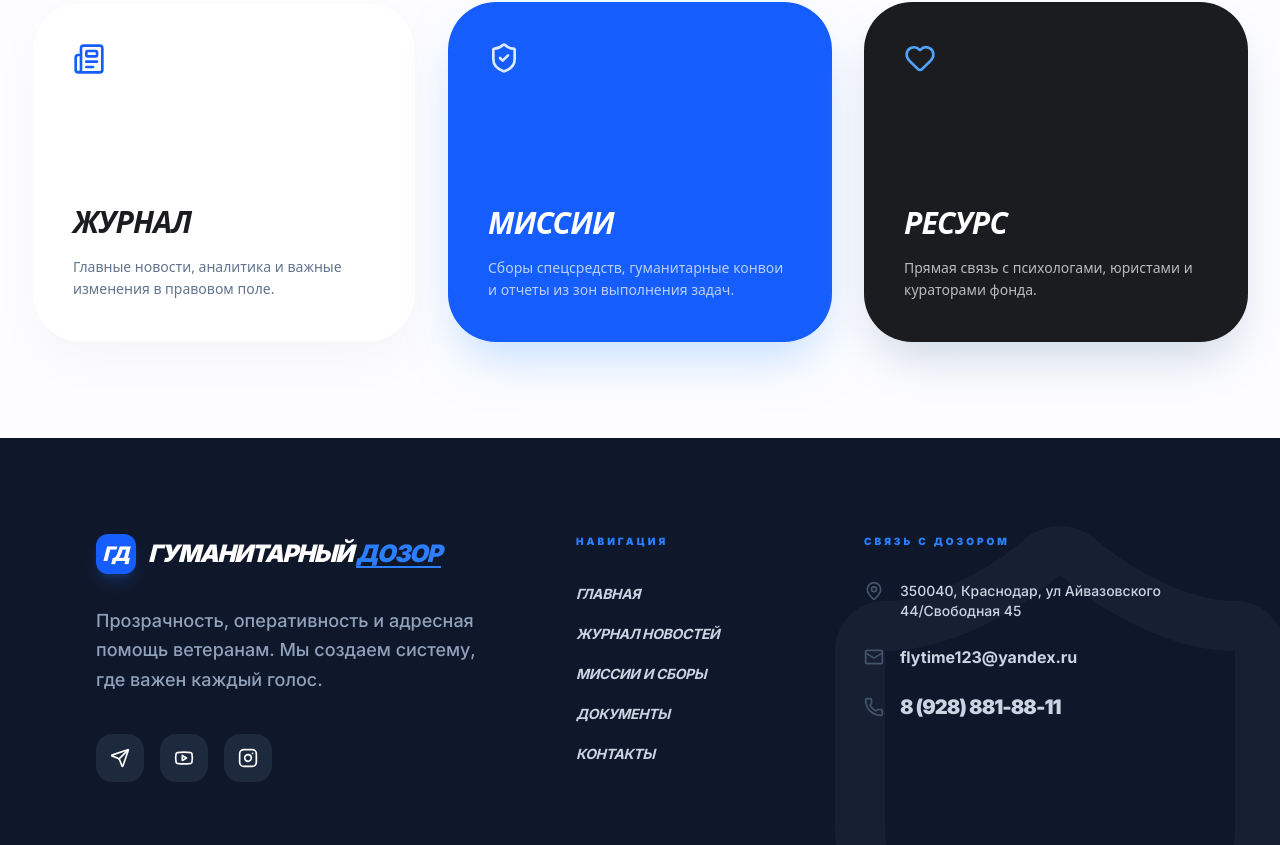
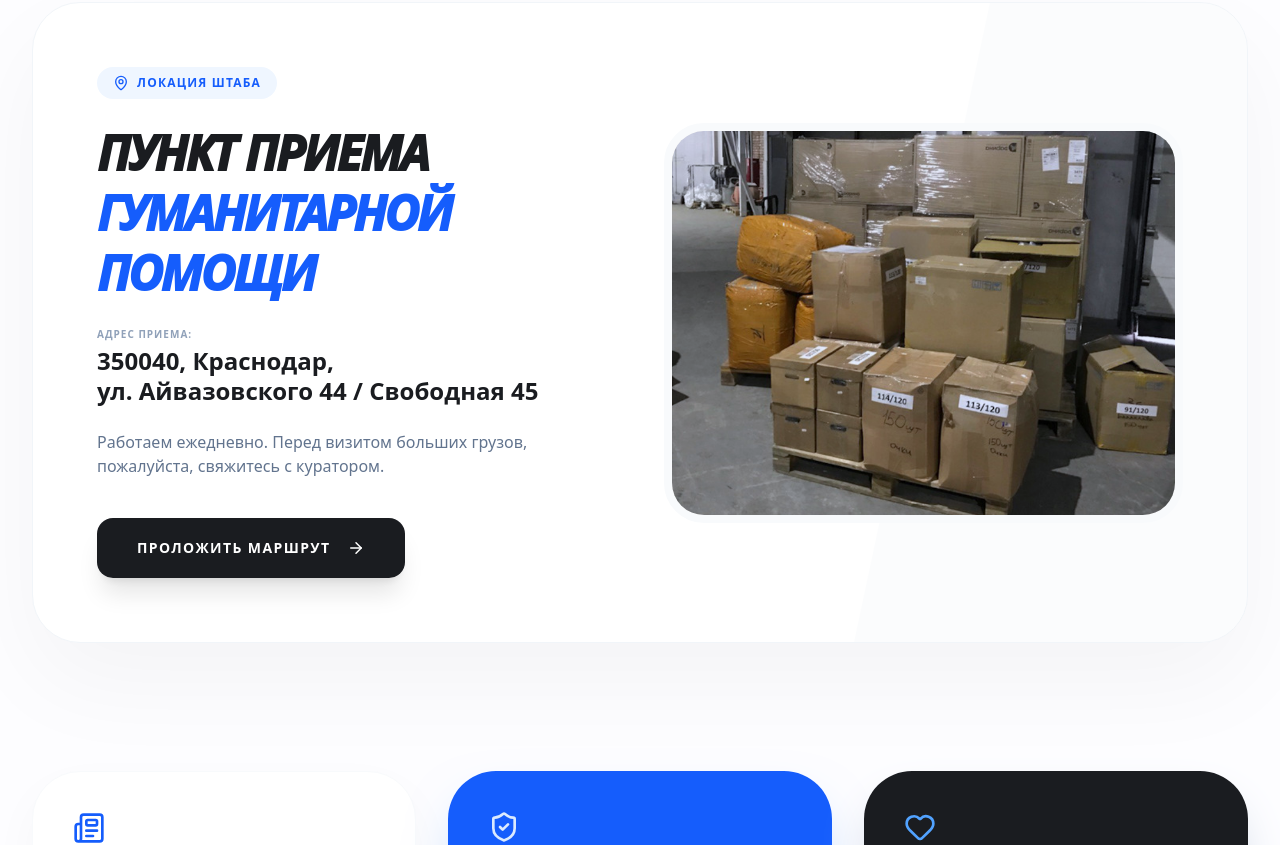
Before and after one commit to arkhipstarkov/humanitarian-watch, a Next.js app: page / in a window 1280 px wide. Shown: the part 1537-2382 px from the top of the page. Built offline with nearby package versions, Linux system fonts and the light colour scheme.

Commit message:
Update footer with TG link and map address

```diff
--- a/src/app/events/[id]/page.tsx
+++ b/src/app/events/[id]/page.tsx
@@ -39,9 +39,9 @@
     date: "Январь, 2026",
     location: "Донецкое направление",
     stats: [
-      { label: "Цель", value: "850 000 ₽", icon: <Target size={18} /> },
+      { label: "Цель", value: "200 000 ₽", icon: <Target size={18} /> },
       { label: "Приоритет", value: "Критический", icon: <ShieldCheck size={18} /> },
-      { label: "Собрано", value: "15%", icon: <Box size={18} /> }
+      { label: "Собрано", value: "50%", icon: <Box size={18} /> }
     ],
     color: "bg-orange-500",
     coverImage: "/images/tools_cover.png",
--- a/src/app/page.tsx
+++ b/src/app/page.tsx
@@ -1,5 +1,5 @@
 import React from 'react';
-import { Newspaper, Heart, ArrowRight, Target, ShieldCheck, Zap } from 'lucide-react';
+import { Newspaper, Heart, ArrowRight, Target, ShieldCheck, Zap, MapPin } from 'lucide-react';
 import Link from 'next/link';
 import Image from 'next/image';
 
@@ -42,8 +42,8 @@
         </div>
       </nav>
 
-      {/* Hero Section */}
       <main className="pt-48 pb-24 px-8 max-w-7xl mx-auto">
+        {/* Hero Section */}
         <div className="grid grid-cols-1 lg:grid-cols-12 gap-16 items-center mb-24">
           <div className="lg:col-span-8">
             <h1 className="text-6xl md:text-[100px] font-[950] leading-[0.9] tracking-tighter mb-10 uppercase italic">
@@ -60,7 +60,7 @@
               <div className="absolute top-0 right-0 w-24 h-24 bg-[#B35B2A]/5 rounded-bl-full -mr-10 -mt-10 transition-transform group-hover:scale-110" />
               <Target className="text-[#B35B2A] mb-6" size={32} />
               <h4 className="text-sm font-black uppercase tracking-widest mb-2">Активный сбор</h4>
-              <p className="text-2xl font-bold tracking-tight mb-6 leading-tight">Средства РЭБ для передовой</p>
+              <p className="text-2xl font-bold tracking-tight mb-6 leading-tight">Сварка, генераторы и инструменты для передовой</p>
               <div className="w-full h-2 bg-slate-100 rounded-full overflow-hidden mb-4">
                 <div className="h-full bg-blue-600 w-[78%] shadow-[0_0_10px_rgba(37,99,235,0.3)]" />
               </div>
@@ -120,6 +120,55 @@
                 <Zap className="mx-auto mb-2" size={24} />
                 <p className="text-lg font-black uppercase leading-tight italic">Быстрая логистика</p>
               </div>
+            </div>
+          </div>
+        </div>
+
+        {/* НОВАЯ СЕКЦИЯ: Пункт приема */}
+        <div className="mb-32 bg-white rounded-[48px] p-8 md:p-16 border border-slate-100 shadow-[0_40px_100px_rgba(0,0,0,0.04)] relative overflow-hidden">
+          <div className="absolute top-0 right-0 w-1/3 h-full bg-slate-50/50 -skew-x-12 translate-x-20 z-0" />
+
+          <div className="relative z-10 grid grid-cols-1 lg:grid-cols-2 gap-12 items-center">
+            <div>
+              <div className="inline-flex items-center gap-2 bg-blue-50 text-blue-600 px-4 py-2 rounded-full mb-6">
+                <MapPin size={16} className="animate-pulse" />
+                <span className="text-xs font-black uppercase tracking-widest">Локация штаба</span>
+              </div>
+
+              <h2 className="text-5xl font-[950] uppercase italic tracking-tighter leading-tight mb-6">
+                Пункт приема <br />
+                <span className="text-blue-600">гуманитарной помощи</span>
+              </h2>
+
+              <div className="space-y-6 mb-10">
+                <div className="flex flex-col">
+                  <span className="text-[10px] font-black uppercase tracking-widest text-slate-400 mb-1">Адрес приема:</span>
+                  <p className="text-2xl font-bold text-[#1A1C20] leading-tight">
+                    350040, Краснодар, <br />
+                    ул. Айвазовского 44 / Свободная 45
+                  </p>
+                </div>
+                <p className="text-slate-500 font-medium">Работаем ежедневно. Перед визитом больших грузов, пожалуйста, свяжитесь с куратором.</p>
+              </div>
+
+              <a
+                href="https://www.google.com/maps/search/?api=1&query=Краснодар,Айвазовского,44"
+                target="_blank"
+                rel="noopener noreferrer"
+                className="inline-flex items-center gap-4 bg-[#1A1C20] text-white px-10 py-5 rounded-2xl text-sm font-black uppercase tracking-widest hover:bg-blue-600 transition-all shadow-xl active:scale-95 group"
+              >
+                Проложить маршрут <ArrowRight size={18} className="group-hover:translate-x-2 transition-transform" />
+              </a>
+            </div>
+
+            <div className="relative h-[400px] rounded-[40px] overflow-hidden border-8 border-slate-50 shadow-inner">
+              <Image
+                src="/images/photo-logistics.png" // Временно использую твое фото логистики, замени на фото фасада
+                alt="Пункт приема Краснодар"
+                fill
+                className="object-cover"
+              />
+              <div className="absolute inset-0 bg-blue-600/10 mix-blend-multiply" />
             </div>
           </div>
         </div>
--- a/src/app/support/page.tsx
+++ b/src/app/support/page.tsx
@@ -82,7 +82,7 @@
               <div className="inline-flex flex-col">
                 <span className="text-slate-500 text-[10px] font-black uppercase tracking-widest mb-2 text-left">Горячая линия</span>
                 <div className="flex items-center gap-4 text-3xl font-black tracking-tighter text-white hover:text-blue-500 transition-colors cursor-pointer">
-                  <PhoneCall size={32} className="text-blue-500" /> 8 (928) 881-88-11
+                  <PhoneCall size={32} className="text-blue-500" /> 8 (928) 881-88-11 / 8 (918) 440-22-20
                 </div>
               </div>
             </div>
--- a/src/components/Footer.tsx
+++ b/src/components/Footer.tsx
@@ -29,9 +29,16 @@
               Прозрачность, оперативность и адресная помощь ветеранам. Мы создаем систему, где важен каждый голос.
             </p>
             <div className="flex gap-4">
-              <Link href="#" className="w-12 h-12 bg-slate-800 rounded-2xl flex items-center justify-center hover:bg-blue-600 transition-all duration-500 group">
+              {/* ПРАВКА: Ссылка на Telegram */}
+              <a
+                href="https://t.me/+FXAPtHfchaUwNDky"
+                target="_blank"
+                rel="noopener noreferrer"
+                className="w-12 h-12 bg-slate-800 rounded-2xl flex items-center justify-center hover:bg-blue-600 transition-all duration-500 group"
+              >
                 <Send size={20} className="group-hover:translate-x-0.5 group-hover:-translate-y-0.5 transition-transform" />
-              </Link>
+              </a>
+
               <Link href="#" className="w-12 h-12 bg-slate-800 rounded-2xl flex items-center justify-center hover:bg-blue-600 transition-all duration-500">
                 <Youtube size={20} />
               </Link>
@@ -59,25 +66,36 @@
           <div className="md:col-span-4">
             <h4 className="text-[10px] font-black uppercase tracking-[0.3em] text-blue-500 mb-8">Связь с Дозором</h4>
             <div className="space-y-6">
-              <div className="flex items-start gap-4">
-                <MapPin className="text-slate-600 shrink-0" size={20} />
-                <p className="text-slate-300 font-medium text-sm">350040, Краснодар, ул Айвазовского 44/Свободная 45<br/></p>
-              </div>
+
+              {/* ПРАВКА: Ссылка на Google Карты для адреса */}
+              <a
+                href="https://www.google.com/maps/search/?api=1&query=Краснодар,+ул+Айвазовского+44"
+                target="_blank"
+                rel="noopener noreferrer"
+                className="flex items-start gap-4 group cursor-pointer"
+              >
+                <MapPin className="text-slate-600 group-hover:text-blue-500 transition-colors shrink-0" size={20} />
+                <p className="text-slate-300 group-hover:text-white transition-colors font-medium text-sm">
+                  350040, Краснодар, ул Айвазовского 44/Свободная 45<br/>
+                  <span className="text-blue-500 text-[10px] font-black uppercase tracking-widest">Открыть на карте</span>
+                </p>
+              </a>
+
               <div className="flex items-center gap-4">
                 <Mail className="text-slate-600 shrink-0" size={20} />
-                <p className="text-slate-300 font-bold">flytime123@yandex.ru</p>
+                <p className="text-slate-300 font-bold">gumanitarnyidozor@yandex.ru</p>
               </div>
               <div className="flex items-center gap-4">
                 <Phone className="text-slate-600 shrink-0" size={20} />
-                <p className="text-slate-300 font-black text-xl tracking-tighter">8 (928) 881-88-11</p>
+                <p className="text-slate-300 font-black text-xl tracking-tighter">8 (928) 881-88-11 / 8 (918) 440-22-20</p>
               </div>
             </div>
           </div>
         </div>
 
         {/* Нижняя планка */}
-        <div className="pt-12 border-t border-slate-800 flex flex-col md:row justify-between items-center gap-8">
-          <p className="text-slate-500 text-[10px] font-bold uppercase tracking-widest">
+        <div className="pt-12 border-t border-slate-800 flex flex-col md:flex-row justify-between items-center gap-8">
+          <p className="text-slate-500 text-[10px] font-bold uppercase tracking-widest text-center md:text-left">
             © 2026 ГУМАНИТАРНЫЙ ДОЗОР. ВСЕ ПРАВА ЗАЩИЩЕНЫ.
           </p>
           <div className="flex gap-8">
```
Also changed, not shown: public/images/dozor01.png (added).
